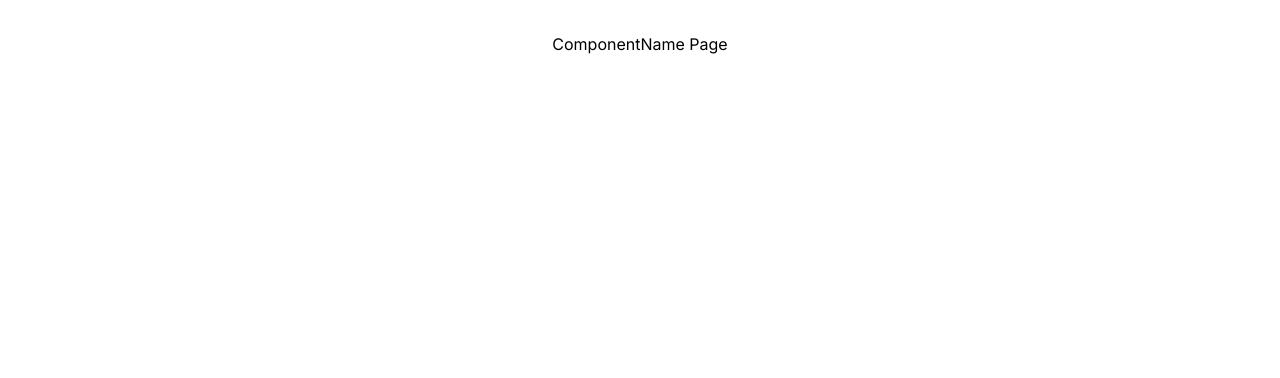
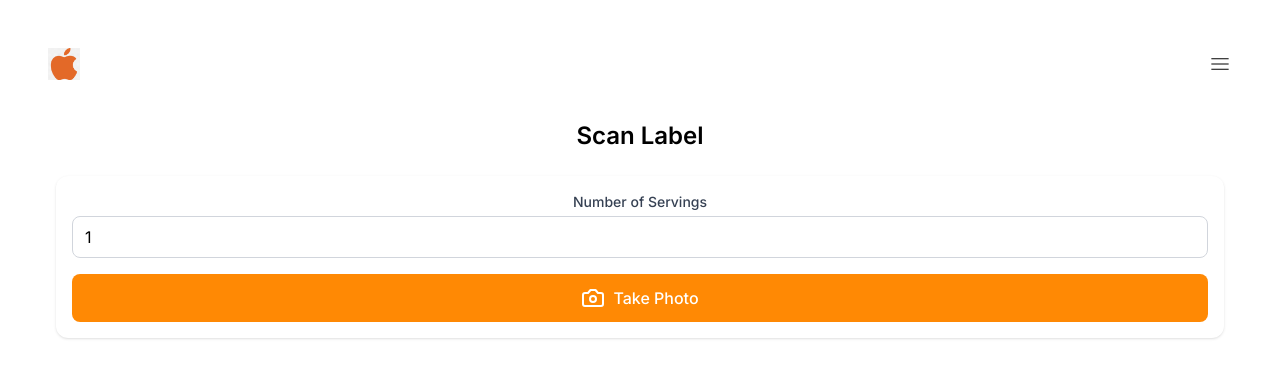
Before and after one commit to Owenn04/QHacks-2025, a React (Vite) app: page /camera in a window 1280 px wide. Shown: the top 378 px of the page. Built offline with nearby package versions, Linux system fonts and the light colour scheme.

Commit message:
added camera page

```diff
--- a/package.json
+++ b/package.json
@@ -10,8 +10,10 @@
     "preview": "vite preview"
   },
   "dependencies": {
+    "@anthropic-ai/sdk": "^0.36.2",
     "@tailwindcss/vite": "^4.0.0",
     "firebase": "^11.2.0",
+    "lucide-react": "^0.474.0",
     "react": "^18.3.1",
     "react-dom": "^18.3.1",
     "react-router-dom": "^7.1.3",
--- a/src/pages/Camera.jsx
+++ b/src/pages/Camera.jsx
@@ -1,11 +1,127 @@
-import React from 'react'
+import React, { useState } from 'react';
+import { Camera } from 'lucide-react';
+import Anthropic from '@anthropic-ai/sdk';
+import Header from '../components/Header';
 
-function Camera() {
+const CameraPage = () => {
+  const [imageData, setImageData] = useState(null);
+  const [analysis, setAnalysis] = useState('');
+  const [showUpload, setShowUpload] = useState(false);
+  const [servings, setServings] = useState(1);
+
+  const analyzeImage = async () => {
+    try {
+      const anthropic = new Anthropic({
+        apiKey: import.meta.env.VITE_ANTHROPIC_API_KEY,
+        dangerouslyAllowBrowser: true
+      });
+
+      const response = await anthropic.messages.create({
+        model: "claude-3-5-sonnet-20241022",
+        max_tokens: 1024,
+        messages: [{
+          role: "user",
+          content: [
+            {
+              type: "image",
+              source: {
+                type: "base64",
+                media_type: "image/png",
+                data: imageData.split(',')[1]
+              }
+            },
+            {
+              type: "text",
+              text: `Please analyze this nutrition label. Extract all nutritional information and calculate values for ${servings} servings. Return only the adjusted values with no additional text.`
+            }
+          ]
+        }]
+      });
+
+      setAnalysis(response.content[0].text);
+    } catch (error) {
+      setAnalysis(`Error: ${error.message || 'Failed to analyze image'}`);
+    }
+  };
+
+  const captureImage = async () => {
+    try {
+      const input = document.createElement('input');
+      input.type = 'file';
+      input.accept = 'image/*';
+      input.capture = 'environment';
+
+      input.onchange = (e) => {
+        const file = e.target.files[0];
+        const reader = new FileReader();
+
+        reader.onload = (event) => {
+          const img = new Image();
+          img.onload = () => {
+            const canvas = document.createElement('canvas');
+            canvas.width = img.width;
+            canvas.height = img.height;
+            const ctx = canvas.getContext('2d');
+            ctx.drawImage(img, 0, 0);
+            const pngData = canvas.toDataURL('image/png');
+            setImageData(pngData);
+            setShowUpload(true);
+            setTimeout(() => setShowUpload(false), 1000);
+            setTimeout(() => analyzeImage(), 100); // Add delay to ensure state is updated
+          };
+          img.src = event.target.result;
+        };
+
+        reader.readAsDataURL(file);
+      };
+
+      input.click();
+    } catch (err) {
+      console.error('Error capturing image:', err);
+    }
+  };
+
   return (
-    <div>
-      <h1>ComponentName Page</h1>
+    <div className="min-h-screen bg-offwhite">
+      <Header />
+      <div className="p-6">
+        <h1 className="text-2xl font-semibold mb-6">Scan Label</h1>
+
+        <div className="space-y-4">
+          <div className="bg-white rounded-xl p-4 shadow-sm">
+            <div className="mb-4">
+              <label className="block text-sm font-medium text-gray-700 mb-1">
+                Number of Servings
+              </label>
+              <input
+                type="text"
+                min="1"
+                value={servings}
+                onChange={(e) => setServings(Number(e.target.value))}
+                className="w-full px-3 py-2 border border-gray-300 rounded-lg"
+              />
+            </div>
+            <button
+              onClick={captureImage}
+              className="w-full bg-orange-400 text-white px-4 py-3 rounded-lg font-medium flex items-center justify-center"
+            >
+              <Camera className="mr-2" size={24} />
+              Take Photo
+            </button>
+            {showUpload &&
+              <p className="text-sm text-gray-500 mt-2 text-center">Image uploaded!</p>
+            }
+          </div>
+
+          {analysis && (
+            <div className="bg-white rounded-xl p-4 shadow-sm">
+              <div className="text-gray-600 whitespace-pre-wrap">{analysis}</div>
+            </div>
+          )}
+        </div>
+      </div>
     </div>
-  )
-}
+  );
+};
 
-export default Camera
+export default CameraPage;
```
Also changed, not shown: 1 other file (tests, documents, lock files or other folders).
